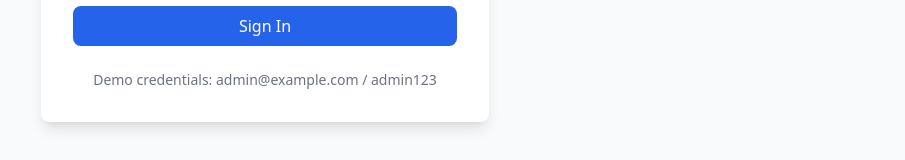
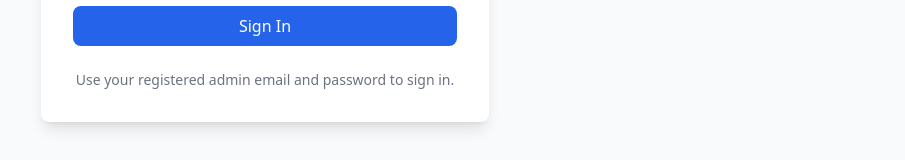
Before and after one commit to VijaysWebmart/simple-react-catalog, a React (Vite) app: page /admin in a window 1280 px wide. Shown: the part 518-678 px from the top of the page, without its empty margins (375-1280 px from the left). Built offline with nearby package versions, Linux system fonts and the light colour scheme.

Commit message:
Changes
Co-authored-by: VijaysWebmart <109713389+VijaysWebmart@users.noreply.github.com>

```diff
--- a/src/components/AdminLogin.tsx
+++ b/src/components/AdminLogin.tsx
@@ -130,7 +130,7 @@ const AdminLogin = ({ onLogin }: AdminLoginProps) => {
         </form>
 
         <div className="mt-6 text-center text-sm text-gray-500">
-          <p>Demo credentials: admin@example.com / admin123</p>
+          <p>Use your registered admin email and password to sign in.</p>
         </div>
       </div>
     </div>
```
